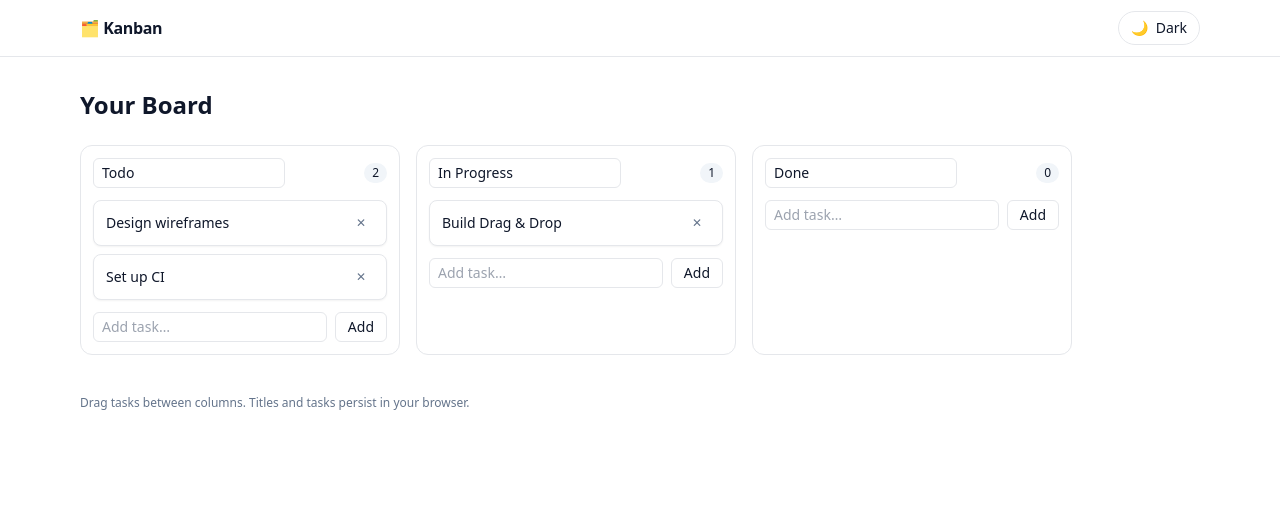
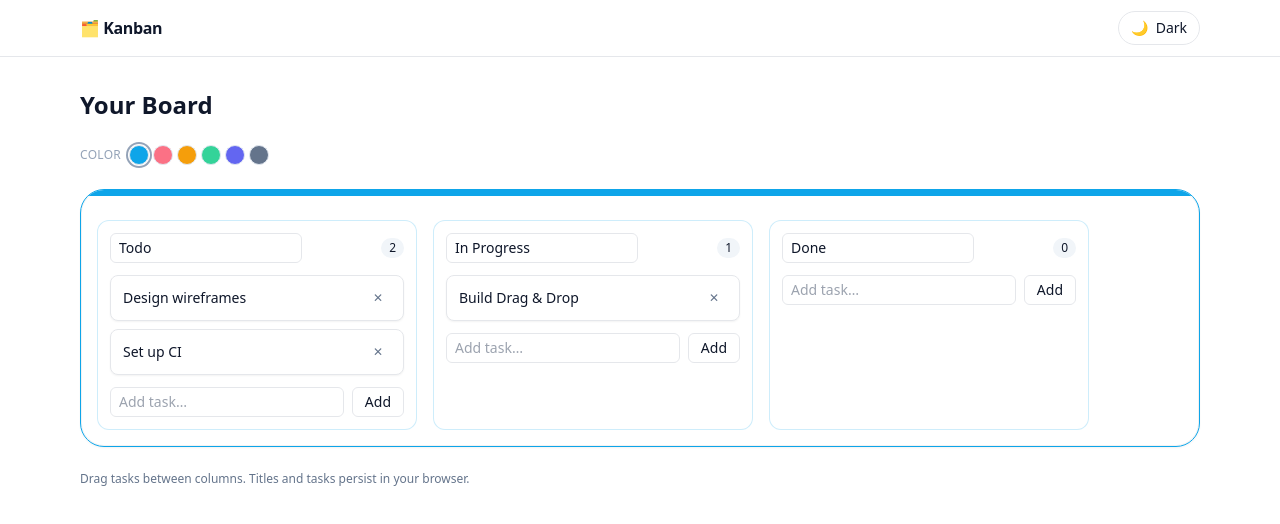
Before and after one commit to pc-101/kanban-board, a Next.js app: page / in a window 1280 px wide. Shown: the top 524 px of the page. Built offline with nearby package versions, Linux system fonts and the light colour scheme.

Commit message:
Add color picker to allow customization

```diff
--- /dev/null
+++ b/components/board-color-picker.tsx
@@ -0,0 +1,38 @@
+"use client";
+import { useBoard } from "@/lib/board-store";
+
+const PALETTE = [
+  { name: "Sky", value: "#0ea5e9" },
+  { name: "Rose", value: "#fb7185" },
+  { name: "Amber", value: "#f59e0b" },
+  { name: "Emerald", value: "#34d399" },
+  { name: "Indigo", value: "#6366f1" },
+  { name: "Slate", value: "#64748b" },
+];
+
+export default function BoardColorPicker() {
+  const boardColor = useBoard((state) => state.boardColor);
+  const setBoardColor = useBoard((state) => state.setBoardColor);
+
+  return (
+    <div className="flex items-center gap-2">
+      <span className="hidden text-xs font-medium uppercase tracking-wide text-slate-400 dark:text-slate-500 sm:inline">Color</span>
+      <div className="flex items-center gap-1">
+        {PALETTE.map((swatch) => {
+          const isActive = swatch.value.toLowerCase() === boardColor.toLowerCase();
+          return (
+            <button
+              key={swatch.value}
+              type="button"
+              aria-label={`Set board color to ${swatch.name}`}
+              aria-pressed={isActive}
+              onClick={() => setBoardColor(swatch.value)}
+              className={`h-5 w-5 rounded-full border transition focus:outline-none focus:ring-2 focus:ring-slate-400 focus:ring-offset-1 dark:focus:ring-slate-500 ${isActive ? "ring-2 ring-offset-1 ring-slate-400 dark:ring-slate-500" : "border-slate-200 hover:scale-110 dark:border-slate-700"}`}
+              style={{ backgroundColor: swatch.value }}
+            />
+          );
+        })}
+      </div>
+    </div>
+  );
+}
--- a/components/board.tsx
+++ b/components/board.tsx
@@ -1,12 +1,16 @@
 "use client";
-import { DragDropContext, Droppable, Draggable, DropResult } from "@hello-pangea/dnd";
-import { useEffect } from "react";
+import { DragDropContext, Droppable, DropResult } from "@hello-pangea/dnd";
+import { useEffect, type CSSProperties } from "react";
 import { useBoard } from "@/lib/board-store";
 import ColumnView from "./column";
+import BoardColorPicker from "./board-color-picker";
 
 export default function Board() {
-  const { columns, hydrate } = useBoard();
+  const columns = useBoard((state) => state.columns);
+  const hydrate = useBoard((state) => state.hydrate);
+  const boardColor = useBoard((state) => state.boardColor);
   useEffect(() => { hydrate(); }, [hydrate]);
+  const softBorderColor = boardColor.startsWith("#") && boardColor.length === 7 ? `${boardColor}33` : boardColor;
 
   const onDragEnd = (result: DropResult) => {
     const { destination, source, draggableId } = result;
@@ -18,23 +22,38 @@ export default function Board() {
   };
 
   return (
+    <>
+      <BoardColorPicker />
       <DragDropContext onDragEnd={onDragEnd}>
-      <div className="flex gap-4 overflow-x-auto pb-4">
+        <div
+          className="overflow-hidden rounded-3xl border bg-white/70 shadow-sm ring-1 ring-inset ring-black/5 backdrop-blur-sm dark:border-slate-800 dark:bg-slate-950/30 dark:ring-white/10"
+          style={{ borderColor: boardColor }}
+          >
+          <div className="h-1.5 w-full" style={{ backgroundColor: boardColor }} />
+          <div className="flex gap-4 overflow-x-auto px-4 pb-4 pt-6">
             {columns.map((col) => (
               <Droppable droppableId={col.id} key={col.id}>
-            {(provided, snapshot) => (
+                {(provided, snapshot) => {
+                  const style: CSSProperties & { "--tw-ring-color"?: string } = snapshot.isDraggingOver
+                  ? { borderColor: boardColor, "--tw-ring-color": boardColor }
+                  : { borderColor: softBorderColor };
+                  return (
                     <div
                     ref={provided.innerRef}
                     {...provided.droppableProps}
-                className={`w-80 shrink-0 rounded-xl border bg-white p-3 dark:border-slate-800 dark:bg-slate-900 ${snapshot.isDraggingOver ? "ring-2 ring-sky-400/50" : ""}`}
+                    className={`w-80 shrink-0 rounded-xl border bg-white/90 p-3 transition-shadow dark:bg-slate-900/80 ${snapshot.isDraggingOver ? "ring-2" : ""}`}
+                    style={style}
                     >
                       <ColumnView column={col} />
                       {provided.placeholder}
                     </div>
-            )}
+                  );
+                }}
               </Droppable>
             ))}
           </div>
+        </div>
       </DragDropContext>
+    </>
   );
 }
--- a/components/header.tsx
+++ b/components/header.tsx
@@ -1,9 +1,10 @@
 import Link from "next/link";
+import BoardColorPicker from "./board-color-picker";
 import ThemeToggle from "./theme-toggle";
 export default function Header() {
   return (
     <header className="sticky top-0 z-40 border-b bg-white/80 backdrop-blur dark:border-slate-800 dark:bg-slate-950/80">
-      <div className="container-hero flex h-14 items-center justify-between gap-3">
+      <div className="container-hero flex h-14 items-center justify-between gap-4">
         <Link href="/" className="font-semibold tracking-tight">🗂️ Kanban</Link>
         <ThemeToggle />
       </div>
--- a/lib/board-store.ts
+++ b/lib/board-store.ts
@@ -5,6 +5,7 @@ import { nanoid } from "nanoid";
 export type Task = { id: string; title: string; description?: string };
 export type Column = { id: string; title: string; taskIds: string[] };
 export type BoardState = {
+  boardColor: string;
   columns: Column[];
   tasks: Record<string, Task>;
   addTask: (columnId: string, title: string) => void;
@@ -14,9 +15,11 @@ export type BoardState = {
   removeTask: (taskId: string, columnId: string) => void;
   hydrate: () => void;
   persist: () => void;
+  setBoardColor: (color: string) => void;
 };
 
 const STORAGE_KEY = "kanban-board:v1";
+const DEFAULT_BOARD_COLOR = "#0ea5e9";
 
 const initial = () => {
   const todoId = nanoid(6);
@@ -24,6 +27,7 @@ const initial = () => {
   const doneId = nanoid(6);
   const t1 = nanoid(6), t2 = nanoid(6), t3 = nanoid(6);
   return {
+    boardColor: DEFAULT_BOARD_COLOR,
     columns: [
       { id: todoId, title: "Todo", taskIds: [t1, t2] },
       { id: doingId, title: "In Progress", taskIds: [t3] },
@@ -43,13 +47,21 @@ export const useBoard = create<BoardState>((set, get) => ({
     if (typeof window === "undefined") return;
     try {
       const raw = localStorage.getItem(STORAGE_KEY);
-      if (raw) set(JSON.parse(raw));
+      if (raw) {
+        const data = JSON.parse(raw);
+        set((state) => ({
+          ...state,
+          columns: data.columns ?? state.columns,
+          tasks: data.tasks ?? state.tasks,
+          boardColor: data.boardColor ?? state.boardColor ?? DEFAULT_BOARD_COLOR,
+        }));
+      }
     } catch {}
   },
   persist: () => {
     if (typeof window === "undefined") return;
-    const { columns, tasks } = get();
-    localStorage.setItem(STORAGE_KEY, JSON.stringify({ columns, tasks }));
+    const { columns, tasks, boardColor } = get();
+    localStorage.setItem(STORAGE_KEY, JSON.stringify({ columns, tasks, boardColor }));
   },
   addTask: (columnId, title) => {
     const id = nanoid(6);
@@ -95,4 +107,8 @@ export const useBoard = create<BoardState>((set, get) => ({
     });
     get().persist();
   },
+  setBoardColor: (color) => {
+    set(() => ({ boardColor: color }));
+    get().persist();
+  },
 }));
```
Also changed, not shown: 1 other file (tests, documents, lock files or other folders). Lines whose indentation alone changed are shown as unchanged.
